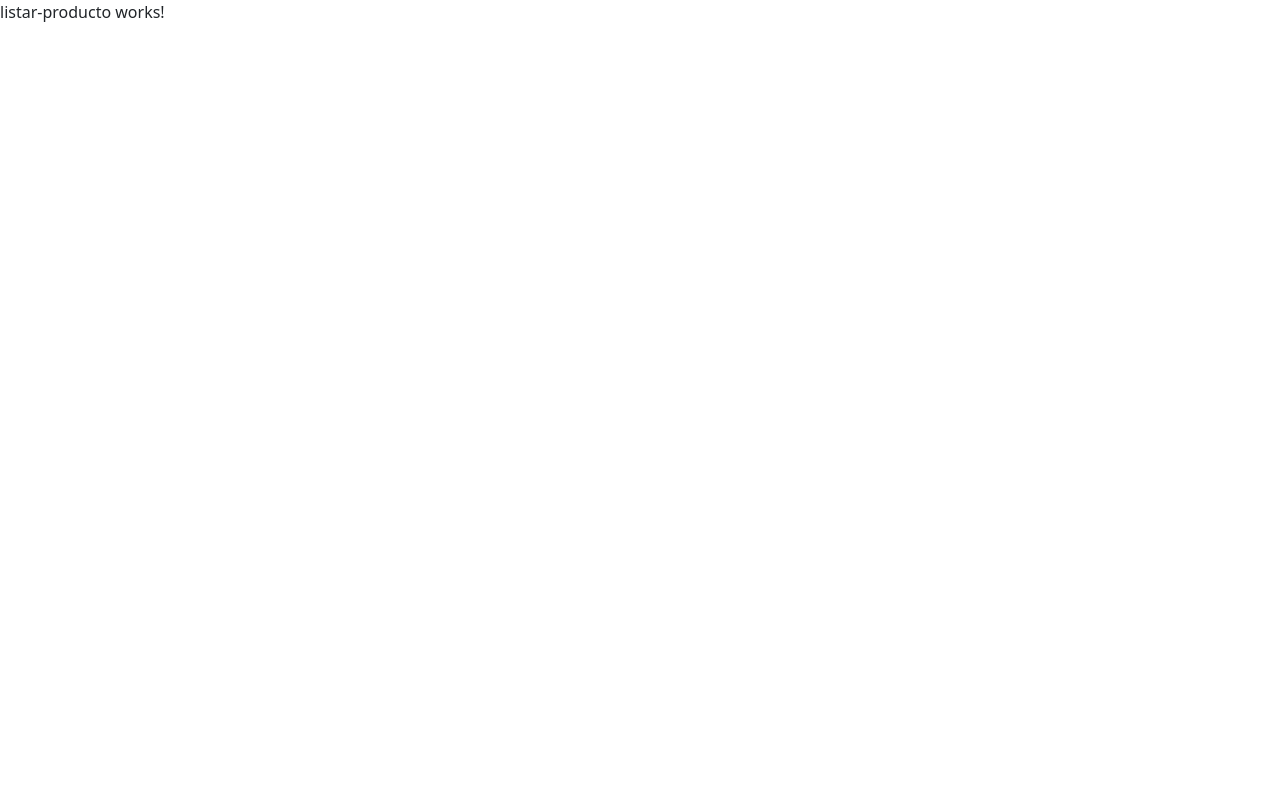
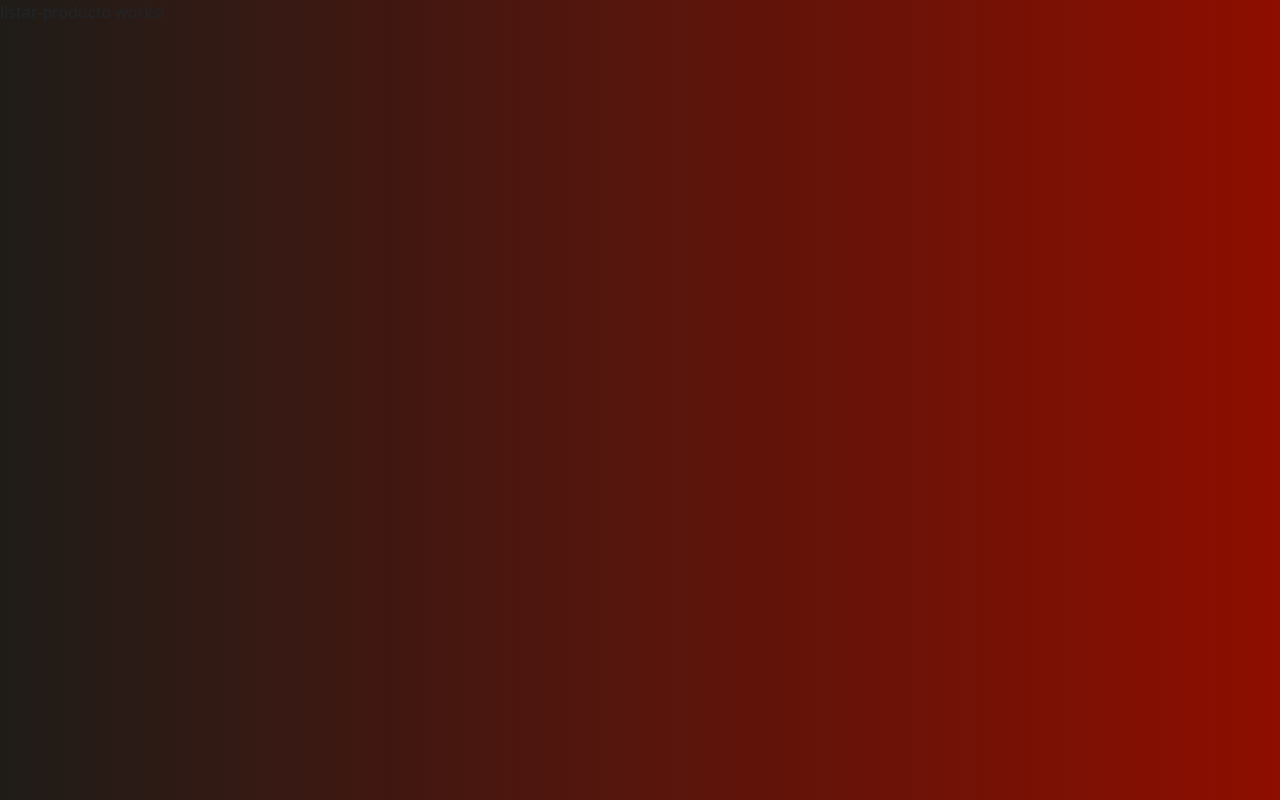
Before and after one commit to pabvelas01/MEAN2, an Angular app: page / in a window 1280 px wide. Built offline with nearby package versions, Linux system fonts and the light colour scheme.

Commit message:
Agrega css a produccion

```diff
--- a/src/styles.css
+++ b/src/styles.css
@@ -1 +1,5 @@
 /* You can add global styles to this file, and also import other style files */
+body {background: #8E0E00;  /* fallback for old browsers */
+background: -webkit-linear-gradient(to right, #1F1C18, #8E0E00);  /* Chrome 10-25, Safari 5.1-6 */
+background: linear-gradient(to right, #1F1C18, #8E0E00); /* W3C, IE 10+/ Edge, Firefox 16+, Chrome 26+, Opera 12+, Safari 7+ */
+}
```
Also changed, not shown: images md/7 estilos generales css.jpg (added), 6 other files (tests, documents, lock files or other folders).
